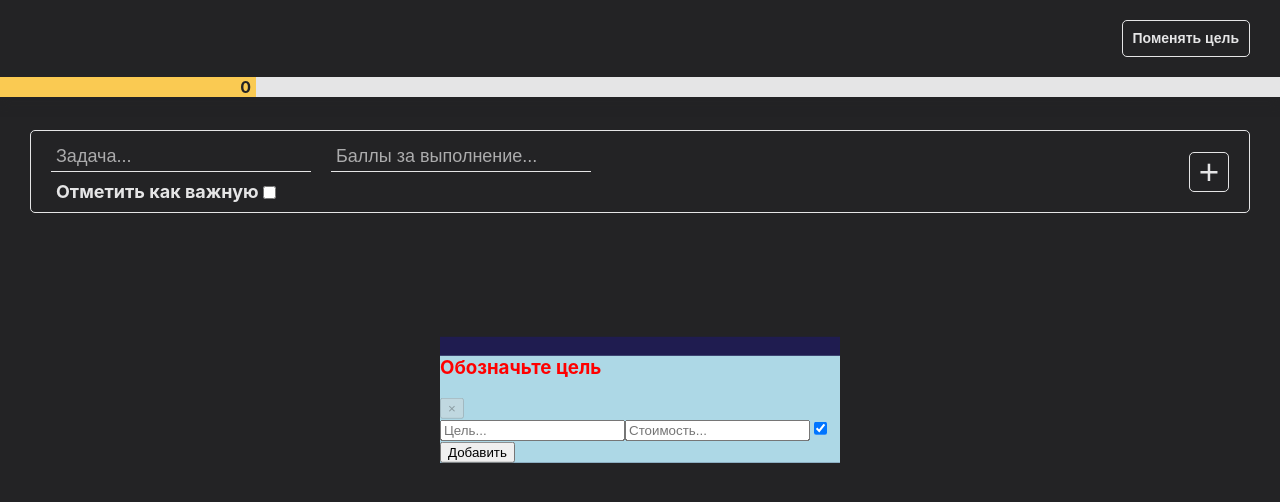
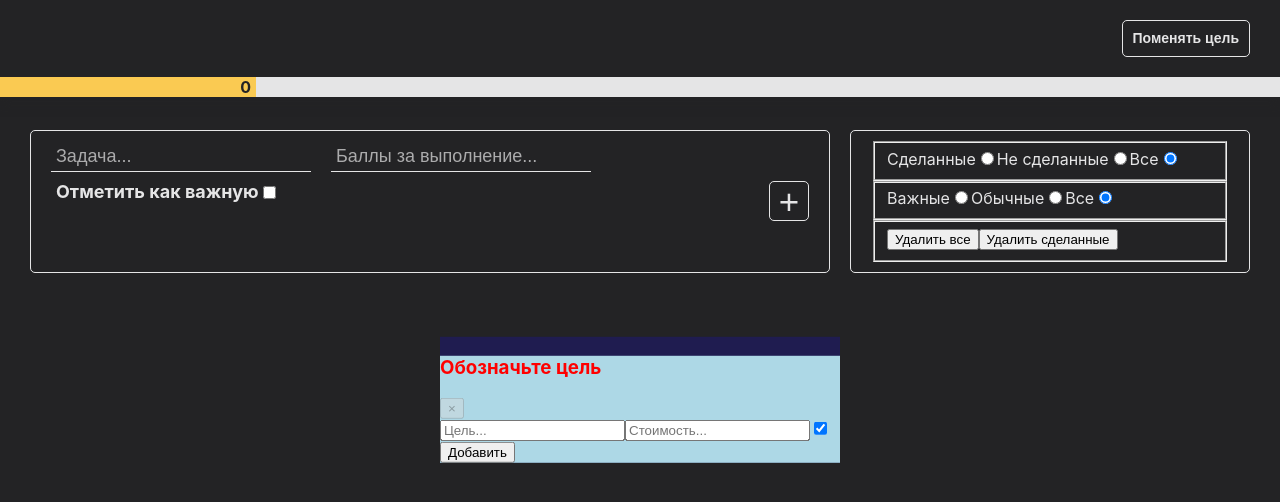
Before and after one commit to DarlingMila/to-dos, a React (Create React App) app: page / in a window 1280 px wide. Shown: the top 502 px of the page. Built offline with nearby package versions, Linux system fonts and the light colour scheme.

Commit message:
add sorting

```diff
--- a/src/App.css
+++ b/src/App.css
@@ -26,6 +26,16 @@
   --on-accent-color: hsl(240, 3%, 14%);;
 }
 
-.app_wrapper {
+.app__body {
   padding-top: 130px;
 }
+
+.app__wrapper {
+  display: grid;
+  grid-template-columns: 2fr 1fr;
+  grid-gap: 20px;
+  width: calc(100% - 2 * var(--side-margin));
+
+  margin: 0 auto;
+  padding: 0;
+}
--- a/src/App.js
+++ b/src/App.js
@@ -3,6 +3,7 @@ import React, { useState, useEffect } from "react";
 import "./App.css";
 import Form from "./components/Form/Form";
 import List from "./components/List/List";
+import Sorting from "./components/Sorting/Sorting";
 import Goal from "./components/Goal/Goal";
 import GoalPopup from "./components/GoalPopup/GoalPopup";
 
@@ -17,6 +18,7 @@ function App() {
   };
 
   const [list, setList] = useState(getFromLocalStorage("savedList", []));
+  const [sortedList, setSortedList] = useState(getFromLocalStorage("savedList", []));
   const [goal, setGoal] = useState(getFromLocalStorage("savedGoal", {}));
   const [earnedPoints, setEarnedPoints] = useState(
     getFromLocalStorage("earnedPoints", 0)
@@ -30,6 +32,9 @@ function App() {
 
   const [oldPoints, setOldPoints] = useState(0);
 
+  const [isDoneFlag, setIsDoneFlag] = useState();
+  const [isImportantFlag, setIsImportantFlag] = useState();
+
 
   useEffect(() => {
     console.group();
@@ -39,6 +44,11 @@ function App() {
     console.log("isAchieved", isAchieved);
     console.groupEnd();
 
+    setIsDoneFlag("isDone-all");
+    setIsImportantFlag("isImportant-all");
+
+    setSortedList(list);
+
     if (goal.name === undefined) {
       setIsOpenPopup(true);
     }
@@ -47,12 +57,45 @@ function App() {
 
   useEffect(() => {
     setToLocalStorage("savedList", list);
-    setToLocalStorage("savedGoal", goal);
     setToLocalStorage("earnedPoints", earnedPoints);
     setToLocalStorage("isAchieved", isAchieved);
 
+    setSortedList(list.filter((item) => sorting(item)));
+  }, [list])
+
+  useEffect(() => {
+    setToLocalStorage("savedGoal", goal);
+
     setOldPoints(goal.price);
-  }, [list, goal])
+  }, [goal]);
+
+  useEffect(() => {
+    console.log("isDoneFlag", isDoneFlag);
+    //console.log("isImportantFlag", isImportantFlag);
+
+    setSortedList(list.filter((item) => sorting(item)));
+  }, [isDoneFlag, isImportantFlag]);
+
+  const sorting = (item) => {
+
+    const option1 =
+    isDoneFlag === String(item.isDone) ||
+    isDoneFlag === "isDone-all";
+
+    const option2 =
+    isImportantFlag === String(item.isImportant) ||
+    isImportantFlag === "isImportant-all";
+
+    if (option1 && option2) return true;
+
+    return false;
+
+  }
+
+
+
+
+
 
   const setToLocalStorage = (key, set) => {
     localStorage.setItem(key, JSON.stringify(set));
@@ -66,6 +109,24 @@ function App() {
 
   const deleteTask = (id) => {
     //console.log(id)
+    //setList(list.filter((item) => item.id !== id));
+
+    setList(
+      list.map((item) => {
+        if (item.id === id) {
+          return { ...item, toBeDeleted: !item.toBeDeleted };
+        }
+        return item;
+      })
+    );
+
+    setTimeout(() => {
+      removeFromList(id);
+    }, 900)
+
+  }
+
+  const removeFromList = (id) => {
     setList(list.filter((item) => item.id !== id));
   }
 
@@ -135,9 +196,22 @@ function App() {
         openPopup={openPopup}
         isAchieved={isAchieved}
       />
-      <div className="app_wrapper">
-        <Form addTask={addTask} />
-        <List list={list} deleteTask={deleteTask} doneTask={doneTask} />
+      <div className="app__body">
+        <div className="app__wrapper">
+          <Form addTask={addTask} />
+          <Sorting
+            isDoneFlag={isDoneFlag}
+            setIsDoneFlag={setIsDoneFlag}
+            isImportantFlag={isImportantFlag}
+            setIsImportantFlag={setIsImportantFlag}
+          />
+        </div>
+
+        <List
+          sortedList={sortedList}
+          deleteTask={deleteTask}
+          doneTask={doneTask}
+        />
       </div>
 
       <GoalPopup
--- a/src/components/Form/Form.css
+++ b/src/components/Form/Form.css
@@ -1,7 +1,7 @@
 .formSection{
   position: relative;
 
-  width: calc(100% - 2 * var(--side-margin));
+  width: 100%;
   margin: 0 auto;
   padding: 10px 20px;
 
--- a/src/components/Form/Form.js
+++ b/src/components/Form/Form.js
@@ -16,6 +16,7 @@ function Form ({ addTask }) {
       price: Number(price),
       isImportant,
       isDone: false,
+      toBeDeleted: false,
     }
     addTask(task);
 
--- a/src/components/Item/Item.js
+++ b/src/components/Item/Item.js
@@ -1,18 +1,11 @@
-import React, {useState} from 'react'
+import React from 'react'
 import "./Item.css";
 
-function Item ({ id, name, price, isImportant, isDone, deleteTask, doneTask }) {
-
-  const [deleteAnimation, setDeleteAnimation] = useState(false);
+function Item ({ id, name, price, isImportant, isDone, toBeDeleted, deleteTask, doneTask }) {
 
   const deleteHandler = (id) => {
-    console.log("item id", id);
-
-    setTimeout(() => {
-      deleteTask(id);
-    }, 1000)
-
-    setDeleteAnimation(!deleteAnimation);
+    //console.log("item id", id);
+    deleteTask(id);
   };
 
   const doneHandler = (id, price, isDone) => {
@@ -24,7 +17,7 @@ function Item ({ id, name, price, isImportant, isDone, deleteTask, doneTask }) {
       className={`item
         ${isImportant ? "item_important" : ""}
         ${isDone ? "item_done" : ""}
-        ${deleteAnimation ? "item_deleteAnimation" : ""}
+        ${toBeDeleted ? "item_deleteAnimation" : ""}
         `}
     >
       <div className="item__wrapper">
--- a/src/components/List/List.js
+++ b/src/components/List/List.js
@@ -3,11 +3,11 @@ import Item from "./../Item/Item";
 
 import "./List.css";
 
-function List({ list, deleteTask, doneTask }) {
+function List({ sortedList, deleteTask, doneTask }) {
   return (
     <section className="list">
       <ul>
-        {list.map((task) => {
+        {sortedList.map((task) => {
           return (
             <Item
               key={task.id}
@@ -16,6 +16,7 @@ function List({ list, deleteTask, doneTask }) {
               price={task.price}
               isImportant={task.isImportant}
               isDone={task.isDone}
+              toBeDeleted={task.toBeDeleted}
               deleteTask={deleteTask}
               doneTask={doneTask}
             />
--- /dev/null
+++ b/src/components/Sorting/Sorting.css
@@ -0,0 +1,18 @@
+.sortingSection {
+  /* position: relative; */
+
+  width: 100%;
+  margin: 0 auto;
+  padding: 10px 20px;
+
+  box-sizing: border-box;
+  border: 1px solid var(--on-primary-color);
+  border-radius: 5px;
+
+  background-color: var(--primary-color);
+  color: var(--on-primary-color);
+}
+
+.sortingSection__fieldset {
+
+}
--- /dev/null
+++ b/src/components/Sorting/Sorting.js
@@ -0,0 +1,80 @@
+import "./Sorting.css";
+
+import React from "react";
+
+function Sorting({ isDoneFlag, setIsDoneFlag, isImportantFlag, setIsImportantFlag }) {
+  return (
+    <section className="sortingSection">
+      <fieldset className="sortingSection__fieldset">
+        <label htmlFor="isDone-true">Сделанные</label>
+        <input
+          type="radio"
+          name="isDone"
+          id="isDone-true"
+          value="true"
+          onChange={(e) => setIsDoneFlag(e.target.value)}
+          checked={isDoneFlag === "true"}
+        />
+        <label htmlFor="isDone-false">Не сделанные</label>
+        <input
+          type="radio"
+          name="isDone"
+          id="isDone-false"
+          value="false"
+          onChange={(e) => setIsDoneFlag(e.target.value)}
+          checked={isDoneFlag === "false"}
+        />
+        <label htmlFor="isDone-all">Все</label>
+        <input
+          type="radio"
+          name="isDone"
+          id="isDone-all"
+          value="isDone-all"
+          onChange={(e) => setIsDoneFlag(e.target.value)}
+          checked={isDoneFlag === "isDone-all"}
+        />
+      </fieldset>
+
+      <fieldset className="sortingSection__fieldset">
+        <label htmlFor="isImportant-true">Важные</label>
+        <input
+          type="radio"
+          name="isImportant"
+          id="isImportant-true"
+          value="true"
+          onChange={(e) => setIsImportantFlag(e.target.value)}
+          checked={isImportantFlag === "true"}
+        />
+        <label htmlFor="isImportant-false">Обычные</label>
+        <input
+          type="radio"
+          name="isImportant"
+          id="isImportant-false"
+          value="false"
+          onChange={(e) => setIsImportantFlag(e.target.value)}
+          checked={isImportantFlag === "false"}
+        />
+        <label htmlFor="isImportant-all">Все</label>
+        <input
+          type="radio"
+          name="isImportant"
+          id="isImportant-all"
+          value="isImportant-all"
+          onChange={(e) => setIsImportantFlag(e.target.value)}
+          checked={isImportantFlag === "isImportant-all"}
+        />
+      </fieldset>
+
+      <fieldset className="sortingSection__fieldset">
+        <button type="button" className="sortingSection__btn">
+          Удалить все
+        </button>
+        <button type="button" className="sortingSection__btn">
+          Удалить сделанные
+        </button>
+      </fieldset>
+    </section>
+  );
+}
+
+export default Sorting;
```
